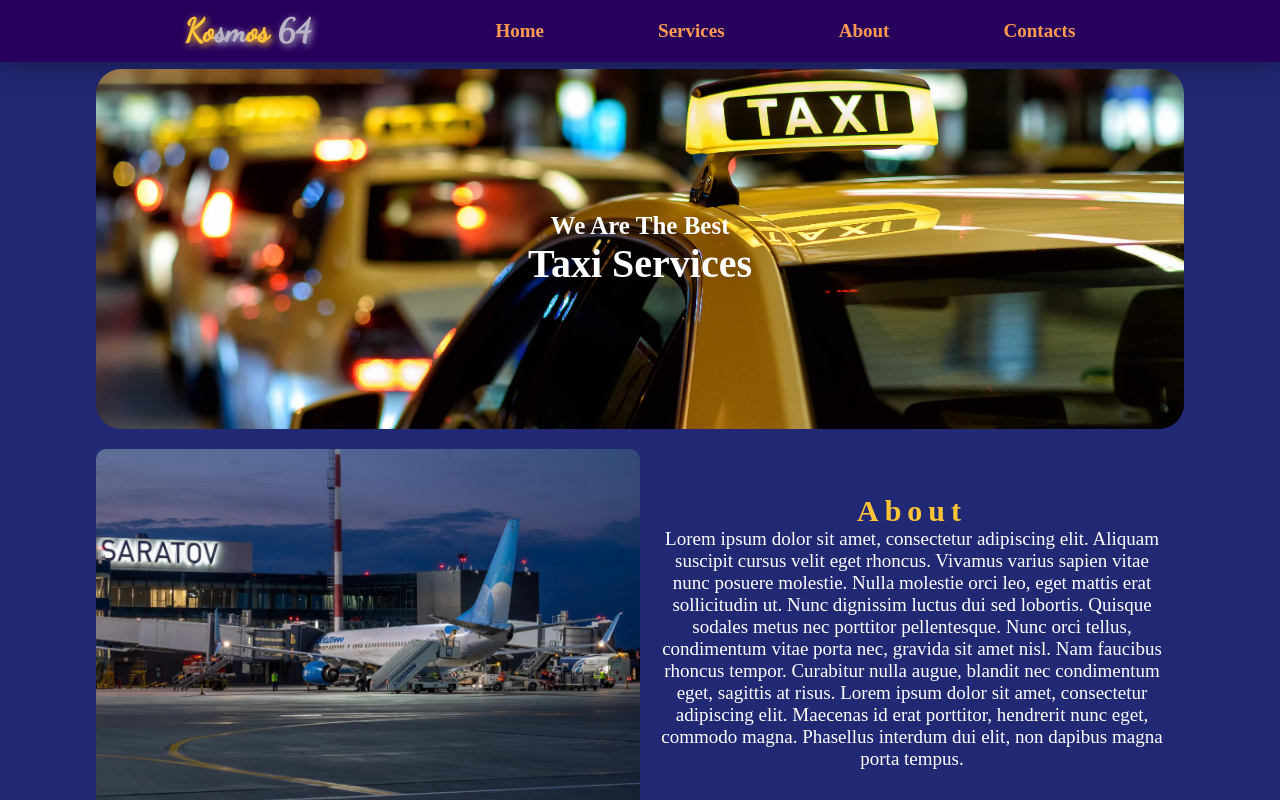
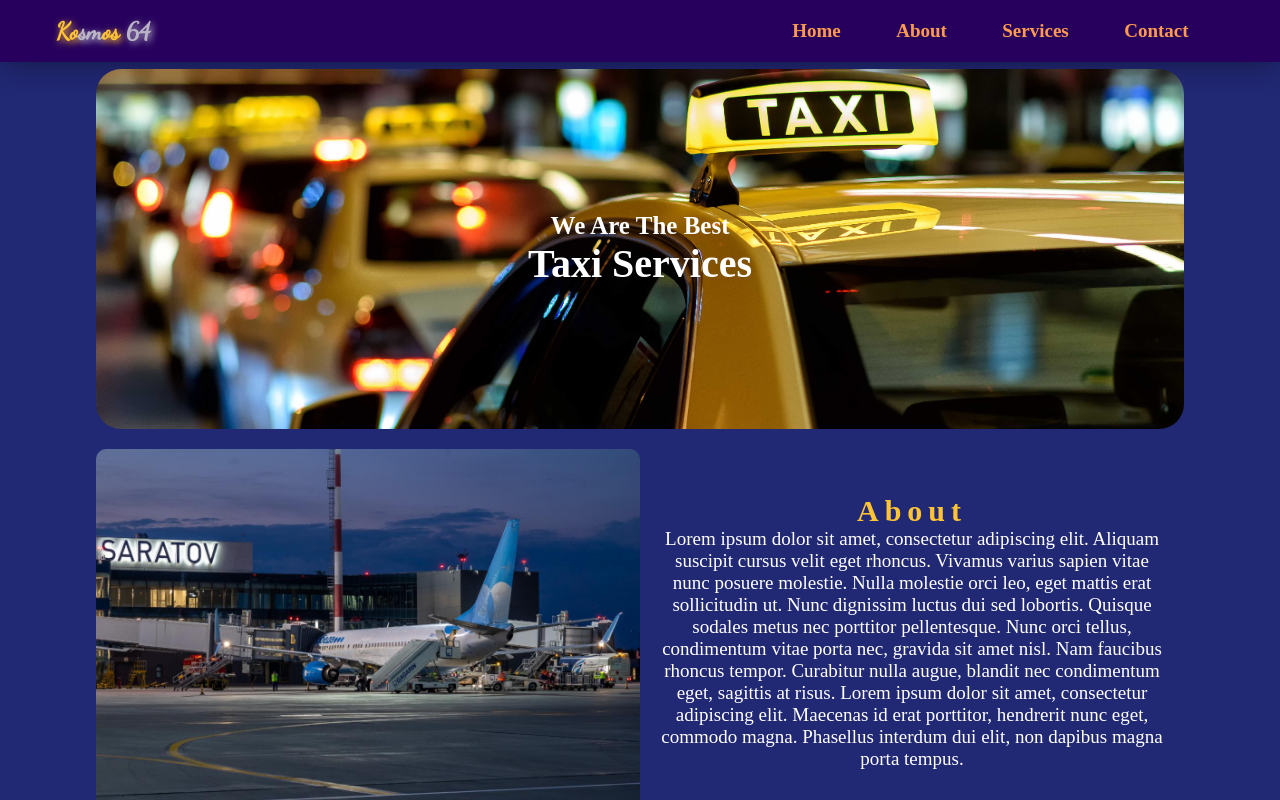
Before and after one commit to gorvardanyan1/Kosmos_64, a Next.js app: page / in a window 1280 px wide. Shown: the top 800 px of the page. Built offline with nearby package versions, Linux system fonts and the light colour scheme.

Commit message:
responsive navbar

```diff
--- a/components/Navbar.js
+++ b/components/Navbar.js
@@ -1,10 +1,17 @@
 import React from 'react'
 import styles from "@/styles/Navbar.module.css"
+import { useState } from 'react';
 const Navbar = () => {
+
+    const [isOpen, setIsOpen] = useState(false);
+
+    const toggleNavbar = () => {
+        setIsOpen(!isOpen);
+    };
     return (
         <header className={styles.header}>
-            <h1> <span>Ko</span>sm<span>os</span> 64</h1>
-            <nav className={styles.nav}>
+            {/* <h1> <span>Ko</span>sm<span>os</span> 64</h1> */}
+            {/* <nav className={styles.nav}>
                 <ul>
                     <li>
                         <a href="#home">Home</a>
@@ -23,6 +30,34 @@ const Navbar = () => {
                         <img src="taxi.png" alt="taxiImg" />
                     </li>
                 </ul>
+            </nav> */}
+            <nav className="navbar">
+                <div className="navbar-container">
+                    <h1 className='logo'> <span>Ko</span>sm<span>os</span> 64</h1>
+                    <div className={`menu-button ${isOpen ? 'open' : ''}`} onClick={toggleNavbar}>
+                        <div className="bar"></div>
+                        <div className="bar"></div>
+                        <div className="bar"></div>
+                    </div>
+                    <ul className={`nav-links ${isOpen ? 'open' : ''}`}>
+                        <li>
+                            <a href="#">Home</a>
+                            <img src="taxi.png" alt="taxiImg" />
+                        </li>
+                        <li>
+                            <a href="#">About</a>
+                            <img src="taxi.png" alt="taxiImg" />
+                        </li>
+                        <li>
+                            <a href="#">Services</a>
+                            <img src="taxi.png" alt="taxiImg" />
+                        </li>
+                        <li>
+                            <a href="#">Contact</a>
+                            <img src="taxi.png" alt="taxiImg" />
+                        </li>
+                    </ul>
+                </div>
             </nav>
         </header>
     )
--- a/styles/Navbar.module.css
+++ b/styles/Navbar.module.css
@@ -2,9 +2,6 @@
 
 
 .header {
-    display: flex;
-    align-items: center;
-    justify-content: space-evenly;
     background-color: #27005D;
     padding: 10px 20px;
     box-shadow: 0 2px 30px rgba(0, 0, 0, 0.4)
@@ -21,7 +18,7 @@
     color: #FFC436;
 }
 
-.nav {
+/* .nav {
     width: 50%;
 }
 
@@ -31,9 +28,9 @@
     justify-content: space-between;
     list-style-type: none;
 
-}
+} */
 
-.nav li {
+/* .nav li {
     padding: 10px 20px;
     position: relative;
 
@@ -42,13 +39,12 @@
 
 .nav a {
     text-decoration: none;
-    /* color: #AED2FF; */
     color: #FF9B50;
     font-size: 19px;
     font-weight: 800;
-}
+} */
 
-.nav li img {
+/* .nav li img {
     position: absolute;
     opacity: 0;
     top: 20px;
@@ -61,4 +57,7 @@
     opacity: 1;
     left: 100%;
     transform: translateX(-100%);
-}
+} */
+
+
+/* src/Navbar.css */
--- a/styles/globals.css
+++ b/styles/globals.css
@@ -8,12 +8,131 @@
     width: 85%;
     margin: 7px auto;
 }
-body{
+
+body {
     /* background-color: #504099; */
     /* background-color: #5C4B99; */
     /* background-color: #212868; */
     background-color: #212874;
 }
-p{
+
+p {
     color: #fff;
 }
+
+
+.navbar {
+    color: #fff;
+}
+
+.navbar-container {
+    display: flex;
+    justify-content: space-between;
+    align-items: center;
+    max-width: 1200px;
+    margin: 0 auto;
+    padding: 0 1rem;
+}
+
+.logo {
+    /* font-size: 1.5rem; */
+    /* color: #B9B4C7;
+    font-family: 'Bebas Neue', sans-serif;
+    font-family: 'Dancing Script', cursive;
+    text-shadow: 2px 2px 7px; */
+}
+
+.menu-button {
+    display: none;
+    flex-direction: column;
+    cursor: pointer;
+}
+
+.bar {
+    width: 25px;
+    height: 3px;
+    background-color: #fff;
+    margin: 3px 0;
+    transition: 0.4s;
+}
+
+.nav-links {
+    list-style: none;
+    background-color: #27005D;
+    display: flex;
+    justify-content: space-evenly;
+    width: 40%;
+}
+
+.nav-links li {
+    /* margin-right: 1rem; */
+    padding: 10px 20px;
+    position: relative;
+    transition: 5s;
+}
+
+.nav-links li:hover img {
+    visibility: visible;
+    opacity: 1;
+    left: 100%;
+    transform: translateX(-100%);
+}
+
+.nav-links li img {
+    position: absolute;
+    opacity: 0;
+    top: 20px;
+    left: 0;
+    transition: 5s;
+}
+
+.nav-links a {
+    text-decoration: none;
+    color: #FF9B50;
+    font-size: 19px;
+    font-weight: 800;
+}
+
+.menu-button.open .bar:nth-child(1) {
+    transform: rotate(-45deg) translate(-5px, 6px);
+}
+
+.menu-button.open .bar:nth-child(2) {
+    opacity: 0;
+}
+
+.menu-button.open .bar:nth-child(3) {
+    transform: rotate(45deg) translate(-5px, -6px);
+}
+
+@media screen and (max-width: 768px) {
+    .menu-button {
+        display: flex;
+    }
+
+    .nav-links {
+        flex-direction: column;
+        position: absolute;
+        top: 48px;
+        left: 0;
+        /* background-color: #333; */
+        width: 100%;
+        text-align: center;
+        z-index: 1;
+        opacity: 0;
+        pointer-events: none;
+        transform: translateY(-10px);
+        transition: 0.4s;
+    }
+
+    .nav-links.open {
+        opacity: 1;
+        pointer-events: auto;
+        transform: translateY(0);
+    }
+
+    .nav-links li {
+        margin-right: 0;
+        margin-bottom: 1rem;
+    }
+}
```
